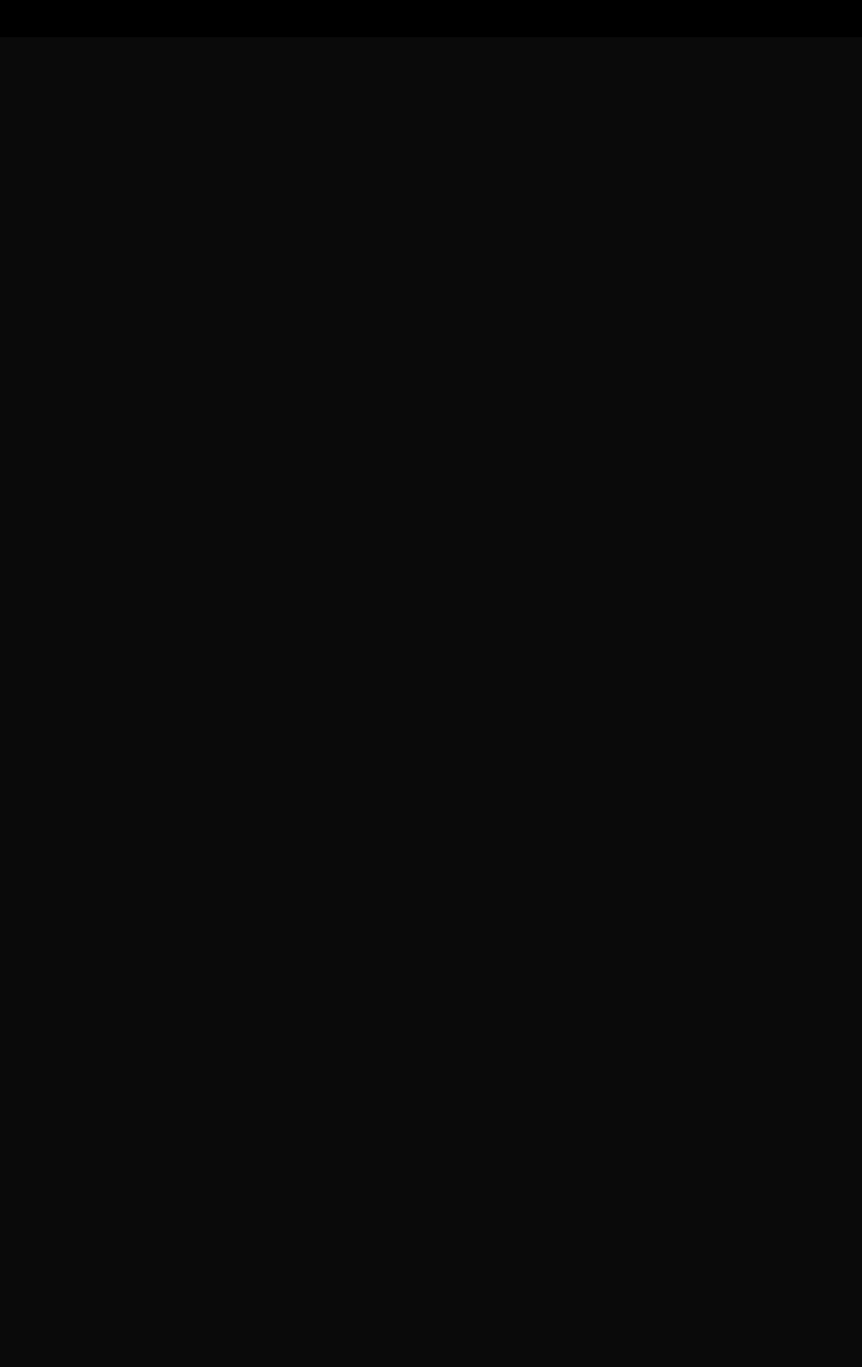
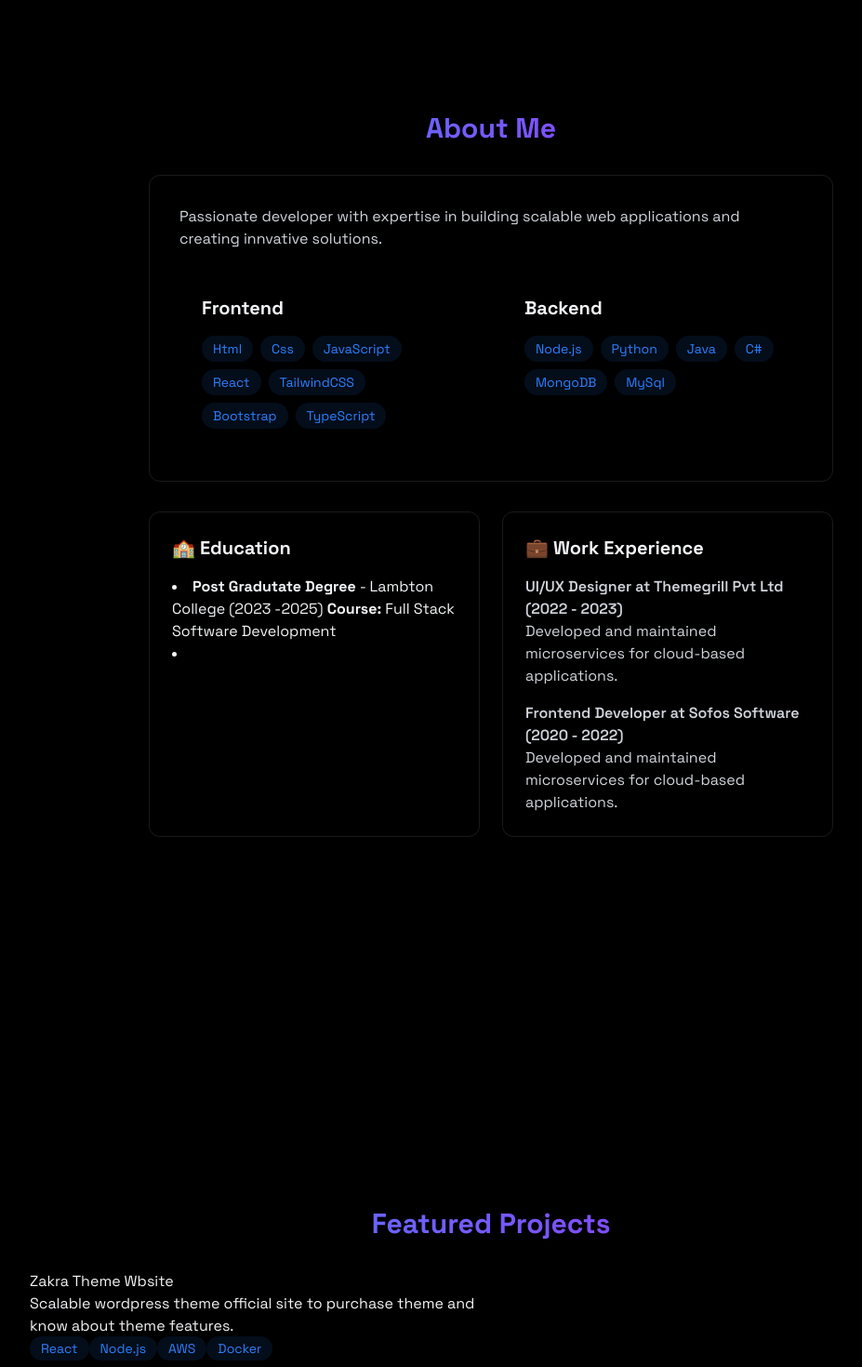
Before and after one commit to UtsavBajracharya/MyPortfolio, a React (Vite) app: page / in a window 1280 px wide. Shown: the part 760-2230 px from the top of the page at 93% size, without its empty margins (112-1039 px from the left). Before the commit the page ends 800 px from the top, so only its background shows below. Built offline with nearby package versions, Linux system fonts and the light colour scheme.

Commit message:
add about page

```diff
--- a/src/App.jsx
+++ b/src/App.jsx
@@ -5,6 +5,8 @@
 import { Navbar} from './components/Navbar';
 import { MobileMenu } from './components/MobileMenu';
 import { Home } from './components/sections/Home';
+import { About } from './components/sections/About';
+import { Projects } from './components/sections/Projects';
 import "./index.css";
 
 function App() {
@@ -19,6 +21,8 @@
       <Navbar menuOpen={menuOpen} setMenuOpen={setMenuOpen} />
       <MobileMenu menuOpen={menuOpen} setMenuOpen={setMenuOpen} />
       <Home />
+      <About />
+      <Projects />
     </div>
     </>
   );
--- a/src/components/sections/About.jsx
+++ b/src/components/sections/About.jsx
@@ -0,0 +1,118 @@
+export const About = () => {
+
+    const frontendSkills = [
+        "Html",
+        "Css",
+        "JavaScript",
+        "React",
+        "TailwindCSS",
+        "Bootstrap",
+        "TypeScript",
+    ];
+
+    const backendSkills = [
+        "Node.js",
+        "Python",
+        "Java",
+        "C#",
+        "MongoDB",
+        "MySql",
+    ];
+
+    return (
+        <section
+            id= "about"
+        className="min-h-screen flex items-center justify-center py-20"
+        >
+
+        <div className="max-w-3xl mx-auto px-4">
+            <h2 className="text-3xl font-bold mb-8 bg-gradient-to-r from-blue-500 to-purple-600 bg-clip-text text-transparent text-center">
+                {" "}
+                About Me
+            </h2>
+
+            <div className="rounded-xl p-8 border-white/10 border hover:-translate-y-1 transition-all">
+                <p className="text-gray-300 mb-6">
+                    Passionate developer with expertise in building scalable web
+                    applications and creating innvative solutions.
+                </p>
+
+                <div className="grid grid-cols-1 md:grid-cols-2 gap-6">
+                    <div className="rounded-xl p-6 hover:-translate-y-1 transition-all">
+                        <h3 className="text-xl font-bold mb-4">Frontend</h3>
+                        <div className="flex flex-wrap gap-2">
+                            {frontendSkills.map((tech, key) => (
+                                <span
+                                    key={key}
+                                className="bg-blue-500/10 text-blue-500 py-1 px-3 rounded-full text-sm hover:bg-blue-500/20
+                                    hover:shadow-[0_2px_8px_rbga(59, 130, 2246, 0.2)] transition
+                                 "
+                                >
+                                  {tech}
+                                </span>
+                            ))}
+                        </div>
+                    </div>
+
+                    <div className="rounded-xl p-6 hover:-translate-y-1 transition-all">
+                        <h3 className="text-xl font-bold mb-4"> Backend</h3>
+                        <div className="flex flex-wrap gap-2">
+                            {backendSkills.map((tech, key) => (
+                                <span
+                                    key={key}
+                                className="bg-blue-500/10 text-blue-500 py-1 px-3 rounded-full text-sm hover:bg-blue-500/20
+                                    hover:shadow-[0_2px_8px_rbga(59, 130, 2246, 0.2)] transition
+                                 "
+                                >
+                                  {tech}
+                                </span>
+                            ))}
+                        </div>
+                    </div>
+                </div>
+            </div>
+
+            <div className="grid grid-cols-1 md:grid-cols-2 gap-6 mt-8">
+                <div className="p-6 rounded-xl border-white/10 border hover:-translate-y-1 transition-all ">
+                    <h3 className="text-xl font-bold mb-4"> 🏫 Education </h3>
+                    <ul className="list-disc list-inside text-gray">
+                        <li>
+                            <strong>Post Gradutate Degree </strong> - Lambton College (2023 -2025) <b>Course:</b> Full Stack Software Development
+                        </li>
+                        <li>
+
+                        </li>
+                    </ul>
+                </div>
+                <div className="p-6 rounded-xl border-white/10 border hover:-translate-y-1 transition-all ">
+                    <h3 className="text-xl font-bold mb-4"> 💼 Work Experience</h3>
+                    <div className="space-y-4 text-gray-300">
+                        <div>
+                            <h4 className="font-semibold">
+                                {" "}
+                                UI/UX Designer at Themegrill Pvt Ltd (2022 - 2023) {" "}
+                            </h4>
+                            <p>
+                                Developed and maintained microservices for cloud-based applications.
+                            </p>
+                        </div>
+
+                        <div>
+                            <h4 className="font-semibold">
+                                {" "}
+                                Frontend Developer at Sofos Software (2020 - 2022) </h4>
+                            <p>
+                                Developed and maintained microservices for cloud-based applications.
+                            </p>
+                        </div>
+
+                    </div>
+                </div>
+            </div>
+
+
+        </div>
+        </section>
+    );
+
+}
--- a/src/components/sections/Home.jsx
+++ b/src/components/sections/Home.jsx
@@ -18,12 +18,24 @@
             </p>
 
             <div className="flex justify-center space-x-4">
-                <a href="#projects" className="bg-blue-500 text-white py-3 px-6 rounded font-medium transition relative overflow-hidden hover:-translate-y-0,5
+                <a href="#projects" className="bg-blue-500 text-white py-3 px-6 rounded font-medium transition relative overflow-hidden hover:-translate-y-0.5
                 hover:shadow-[0_0_15px_rgba(59, 130, 246, 0.4)]"
                 >
                     View Project
                 </a>
+
+
+                <a href="#contact" className="border border-blue-500/50 text-blue-500 py-3 px-6 rounded font-medium transition-all duration-200 hover:-translate-y-0.5
+                hover:shadow-[0_0_15px_rgba(59, 130, 246, 0.2)] hover:bg-blue-100/10"
+                >
+                    Contact me
+                </a>
+
             </div>
+
+
+
+
 
         </div>
       </section>
--- a/src/components/sections/Projects.jsx
+++ b/src/components/sections/Projects.jsx
@@ -0,0 +1,38 @@
+export const Projects = () => {
+
+    return (
+        <section id="projects"
+        className="min-h-screen flex items-center justify-center py-20"
+        >
+
+            <div className="max-w-5xl mx-auto px-4">
+                <h2 className="text-3xl font-bold mb-8 bg-gradient-to-r from-blue-500 to-purple-600 bg-clip-text text-transparent text-center">
+                    {" "}
+                    Featured Projects
+                </h2>
+                <div className="grid grid-cols-1 md:grid-cols-2 gap-6">
+
+                    <div>
+                        <h3> Zakra Theme Wbsite</h3>
+                        <p>
+                            Scalable wordpress theme official site to purchase
+                            theme and know about theme features.
+                        </p>
+                        <div>
+                            {["React", "Node.js", "AWS", "Docker"].map((tech, key) => (
+                                <span
+                                key={key}
+                            className="bg-blue-500/10 text-blue-500 py-1 px-3 rounded-full text-sm hover:bg-blue-500/20
+                                hover:shadow-[0_2px_8px_rbga(59, 130, 2246, 0.2)] transition
+                                "
+                            >
+                                {tech}
+                            </span>
+                            ))}
+                        </div>
+                    </div>
+                </div>
+            </div>
+        </section>
+    );
+}
```
